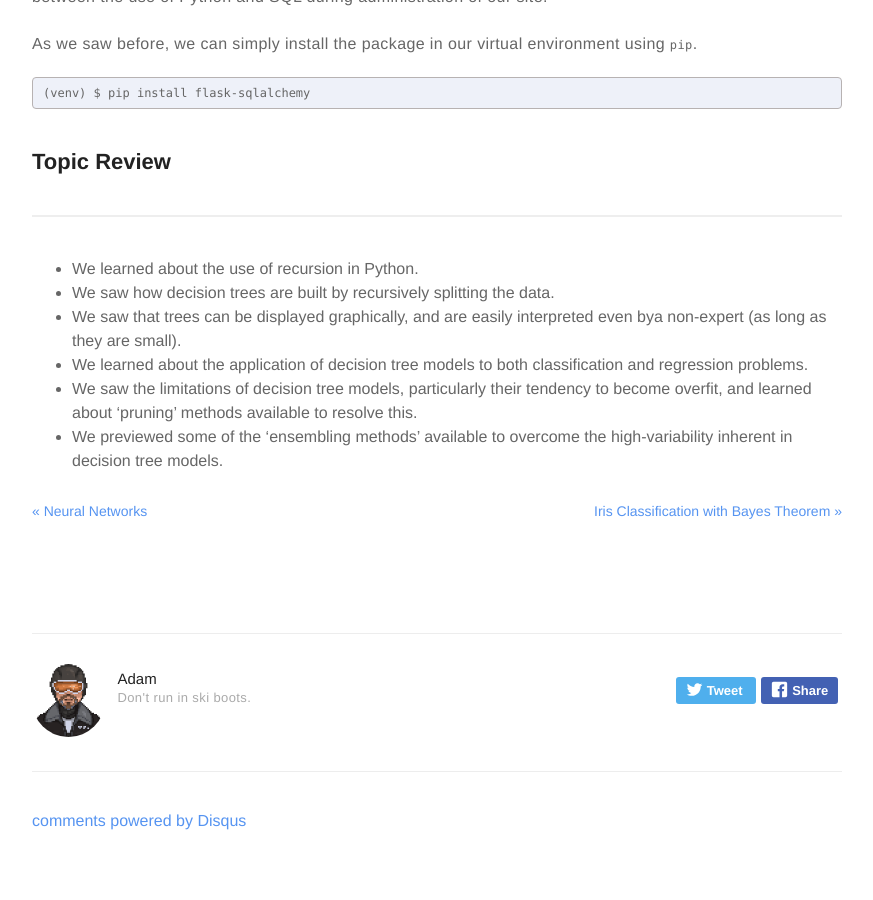
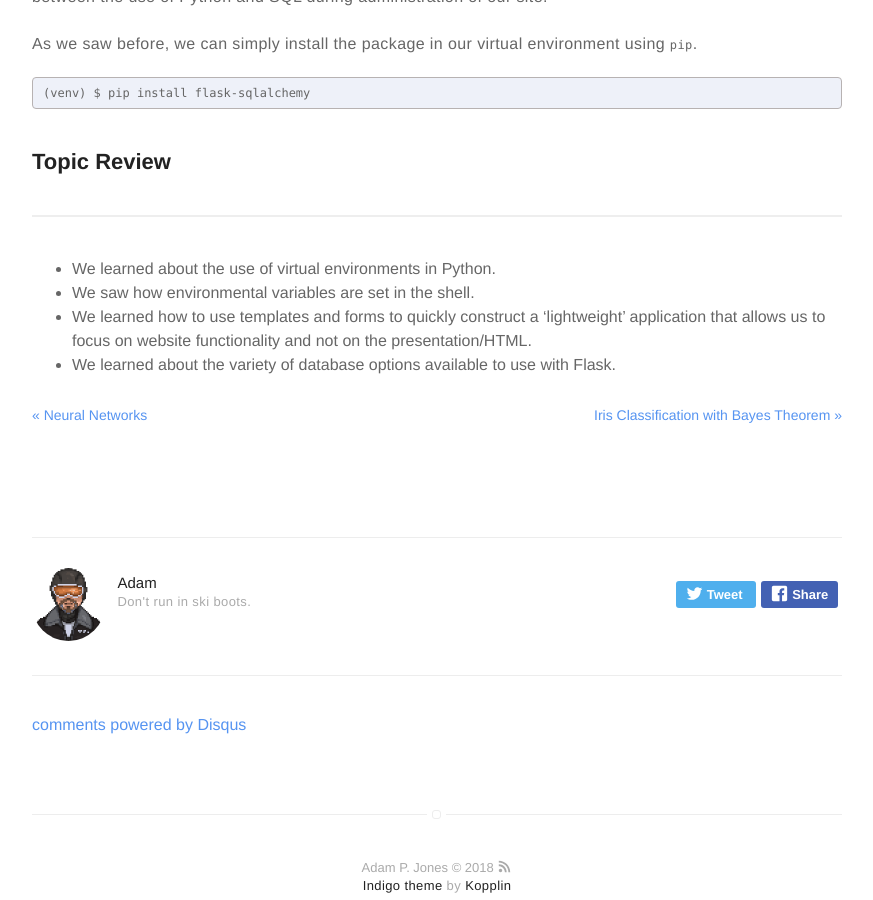
Before and after one commit to meccaLeccaHi/meccaLeccaHi.github.io, a Jekyll site: the page built from _posts/2018-11-08-web-apps-with-flask.md, in a window 1280 px wide and 900 px high, scrolled down 11189 px. Shown: the whole window, without its empty margins (203-1076 px from the left). Built offline with Jekyll 4.4.1, drawn with Linux system fonts in a browser that asks for light colours; comment, search, counter and statistics services are not loaded.

````diff
--- a/_posts/2018-11-08-web-apps-with-flask.md
+++ b/_posts/2018-11-08-web-apps-with-flask.md
@@ -368,13 +368,13 @@
 (venv) $ pip install flask-sqlalchemy
 ```
 
+
+
+
 <a id="topic-review"></a>
 ## Topic Review
 ---
-
-- We learned about the use of recursion in Python.
-- We saw how decision trees are built by recursively splitting the data.
-- We saw that trees can be displayed graphically, and are easily interpreted even bya non-expert (as long as they are small).
-- We learned about the application of decision tree models to both classification and regression problems.
-- We saw the limitations of decision tree models, particularly their tendency to become overfit, and learned about 'pruning' methods available to resolve this.
-- We previewed some of the 'ensembling methods' available to overcome the high-variability inherent in decision tree models.
+- We learned about the use of virtual environments in Python.
+- We saw how environmental variables are set in the shell.
+- We learned how to use templates and forms to quickly construct a 'lightweight' application that allows us to focus on website functionality and not on the presentation/HTML.
+- We learned about the variety of database options available to use with Flask.
````
